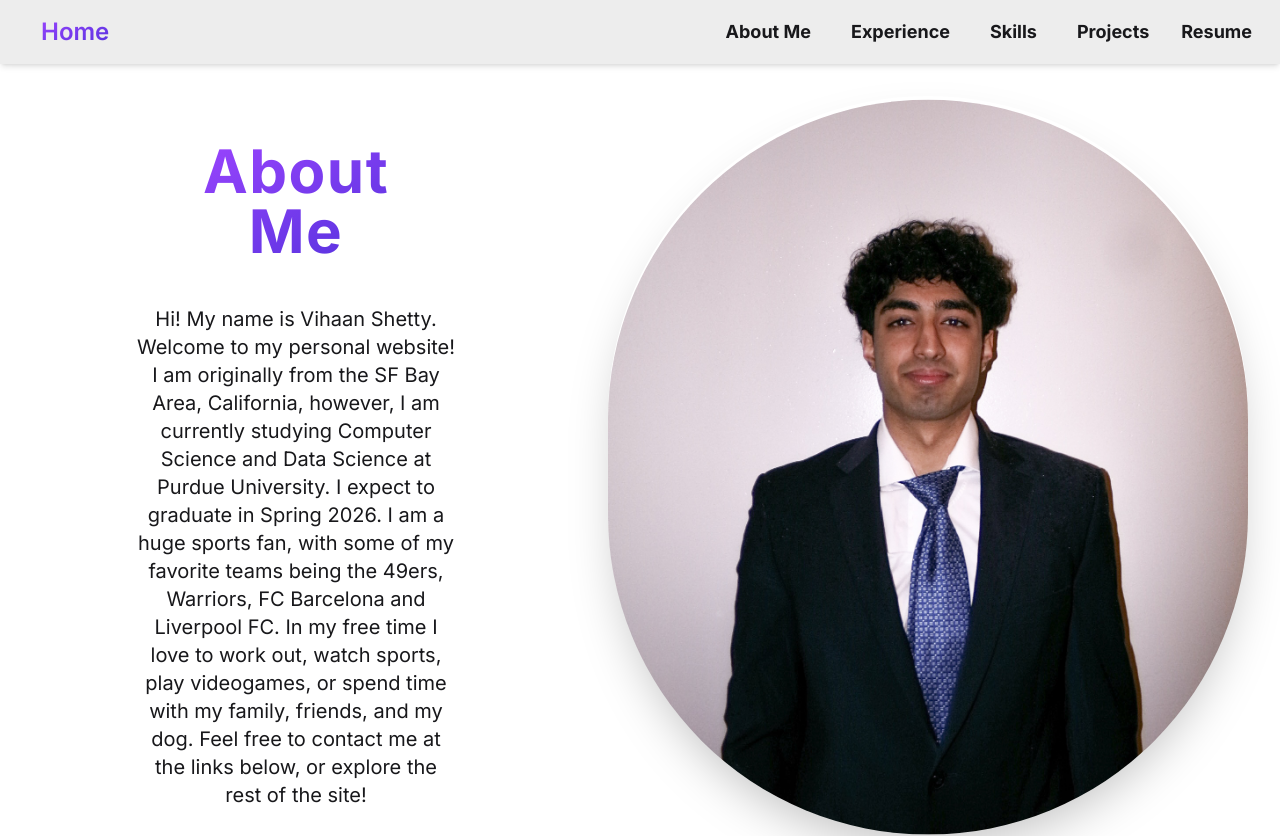
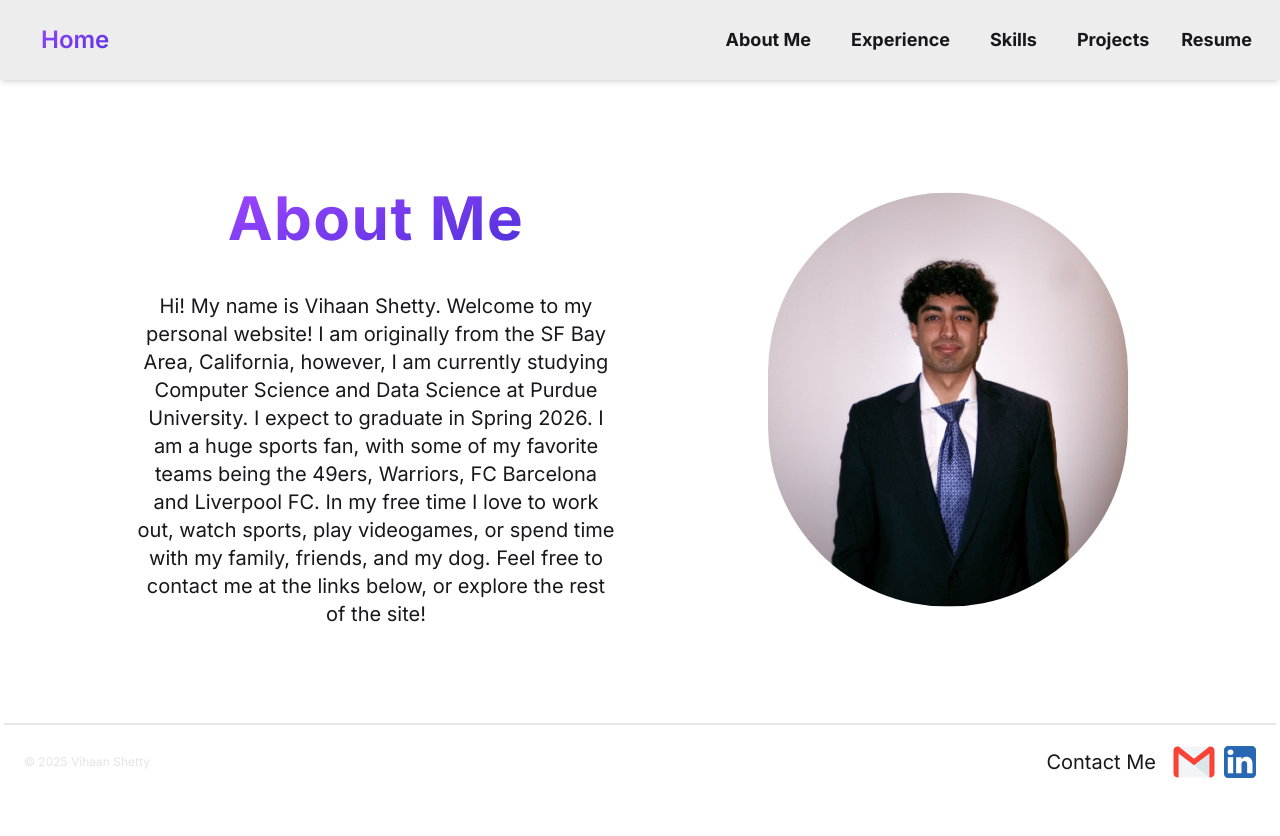
Before and after one commit to vshetty28/vihaan-personal-website, a Next.js app: page /about-me in a window 1280 px wide. Shown: the top 836 px of the page. After the commit the page ends 800 px from the top, so only its background shows below. Built offline with nearby package versions, Linux system fonts and the light colour scheme.

Commit message:
TailwindV4 Updates

```diff
--- a/src/app/about-me/aboutme-page.jsx
+++ b/src/app/about-me/aboutme-page.jsx
@@ -5,21 +5,18 @@ import Title from "../../components/Title";
 
 const AboutMePage = () => {
 	return (
-		<div>
-			<div className="hero bg-inherit min-w-screen">
-				<div className="hero-content flex-col lg:flex-row-reverse">
-					<motion.div initial={{ opacity: 0, scale: 0.7 }} animate={{ opacity: 1, scale: 1, x: 0, transition: { duration: 1.1, ease: "easeInOut", delay: 0.8 } }} className="flex-2 size-5/12 lg:size-1/4 rounded-full shadow-2xl max-h-full lg:m-4">
-						<motion.div animate={{ y: [-5, 5, -5] }} transition={{ duration: 4, ease: "easeInOut", repeat: Infinity, repeatDelay: 0 }}>
-							<Image src="/headshot.jpg" alt="Vihaan Headshot" className="rounded-full" width={1000} height={1000} />
-						</motion.div>
+		<div className="hero bg-inherit max-h-screen">
+			<div className="hero-content max-w-screen flex-col lg:flex-row-reverse">
+				<motion.div initial={{ opacity: 0, scale: 0.7 }} animate={{ opacity: 1, scale: 1, x: 0, transition: { duration: 1.1, ease: "easeInOut", delay: 0.8 } }} className="flex-2 size-5/12 lg:size-1/4 rounded-full lg:m-4">
+					<motion.div animate={{ y: [-5, 5, -5] }} transition={{ duration: 4, ease: "easeInOut", repeat: Infinity, repeatDelay: 0 }}>
+						<Image src="/headshot.jpg" alt="Vihaan Headshot" className="rounded-full lg:size-3/4" width={1000} height={1000} />
 					</motion.div>
-					<div className="lg:px-20 lg:mx-10 flex-1">
-						<Title text="About Me" />
-						<motion.p initial={{ opacity: 0, y: 50 }} animate={{ opacity: 1, scale: 1, y: 0, transition: { duration: 0.8, ease: "easeInOut", delay: 0.1 } }} className="text-center text-pretty  text-sm lg:text-xl">
-							Hi! My name is Vihaan Shetty. Welcome to my personal website!
-							<br />I am originally from the SF Bay Area, California, however, I am currently studying Computer Science and Data Science at Purdue University. I expect to graduate in Spring 2026. I am a huge sports fan, with some of my favorite teams being the 49ers, Warriors, FC Barcelona and Liverpool FC. In my free time I love to work out, watch sports, play videogames, or spend time with my family, friends, and my dog. Feel free to contact me at the links below, or explore the rest of the site!
-						</motion.p>
-					</div>
+				</motion.div>
+				<div className="lg:px-20 lg:mx-10 flex-2">
+					<Title text="About Me" />
+					<motion.p initial={{ opacity: 0, y: 50 }} animate={{ opacity: 1, scale: 1, y: 0, transition: { duration: 0.8, ease: "easeInOut", delay: 0.1 } }} className="text-center text-pretty text-sm lg:text-xl max-w-screen px-5 lg:px-0">
+						Hi! My name is Vihaan Shetty. Welcome to my personal website! I am originally from the SF Bay Area, California, however, I am currently studying Computer Science and Data Science at Purdue University. I expect to graduate in Spring 2026. I am a huge sports fan, with some of my favorite teams being the 49ers, Warriors, FC Barcelona and Liverpool FC. In my free time I love to work out, watch sports, play videogames, or spend time with my family, friends, and my dog. Feel free to contact me at the links below, or explore the rest of the site!
+					</motion.p>
 				</div>
 			</div>
 		</div>
--- a/src/app/projects/projects-page.jsx
+++ b/src/app/projects/projects-page.jsx
@@ -7,9 +7,9 @@ import { projects } from "@/data/data";
 const ProjectsPage = () => {
 	return (
 		<div className="text-center w-screen">
-			<Title text="Projects" />
+			<Title text="Projects"/>
 			<motion.div initial={{ opacity: 0, x: -250 }} animate={{ opacity: 1, x: 0, transition: { duration: 0.8, ease: "easeInOut", delay: 0.8 } }}>
-				<div className="grid auto-rows-max auto-cols-max grid-cols-1 lg:grid-cols-3 gap-4 p-5 items-stretch">
+				<div className="grid auto-rows-max auto-cols-max grid-cols-1 lg:grid-cols-3 gap-4 px-5 items-stretch">
 					{projects.map((project) => (
 						<Project key={project.id} project={project} />
 					))}
--- a/src/components/NavBar.js
+++ b/src/components/NavBar.js
@@ -7,7 +7,7 @@ import { useState } from "react";
 const NavBar = () => {
 	const [activeTab, setActiveTab] = useState('/');
 	return (
-		<div className="flex flex-row w-screen justify-between items-center py-4 px-2 lg:py-2 lg:px-5">
+		<div className="flex flex-row w-screen justify-between items-center py-4 px-2 lg:py-4 lg:px-5">
 			<Link className="btn btn-link btn-xs lg:btn-lg text-sm lg:text-2xl text-primary no-underline hover:no-underline hover:scale-105 bg-linear-to-br to-primary from-purple-500 text-transparent bg-clip-text" href="/">
 				<button onClick={() => setActiveTab("/")}>Home</button>
 			</Link>
--- a/src/components/Project.js
+++ b/src/components/Project.js
@@ -11,26 +11,17 @@ const Project = ({ project }) => {
 					</span>
 				))}
 			</div>
-			<div className="flex-2 grow text-center self-center">
+			<div className="flex-2 self-center">
 				<h1 className="text-sm text-center text-pretty">{project.description}</h1>
 			</div>
-			{project.github ? (
-				<div className="flex-0 flex items-center justify-center gap-2">
-					<button className="btn btn-outline">
+			<div className={`flex-0 flex items-center justify-center gap-2`}>
+				<button className={`btn btn-soft btn-md ${project.github ? "" : "disabled btn-disabled"}`}>
 					<Image src="/assets/github.svg" alt="GitHub Icon" width={24} height={24} className="" />
 					<a href={project.github} target="_blank" rel="noopener noreferrer">
 						GitHub
 					</a>
 				</button>
 			</div>
-			) : (
-				<div className="flex-1 btn btn-outline btn-disabled border-2 justify-self-end mt-2">
-					<div className="flex items-center justify-center gap-2">
-						<Image src="/assets/github.svg" alt="GitHub Icon" width={24} height={24} className="" />
-						<h1>GitHub Not Available</h1>
-					</div>
-				</div>
-			)}
 		</div>
 	);
 };
```
Lines whose indentation alone changed are shown as unchanged.
